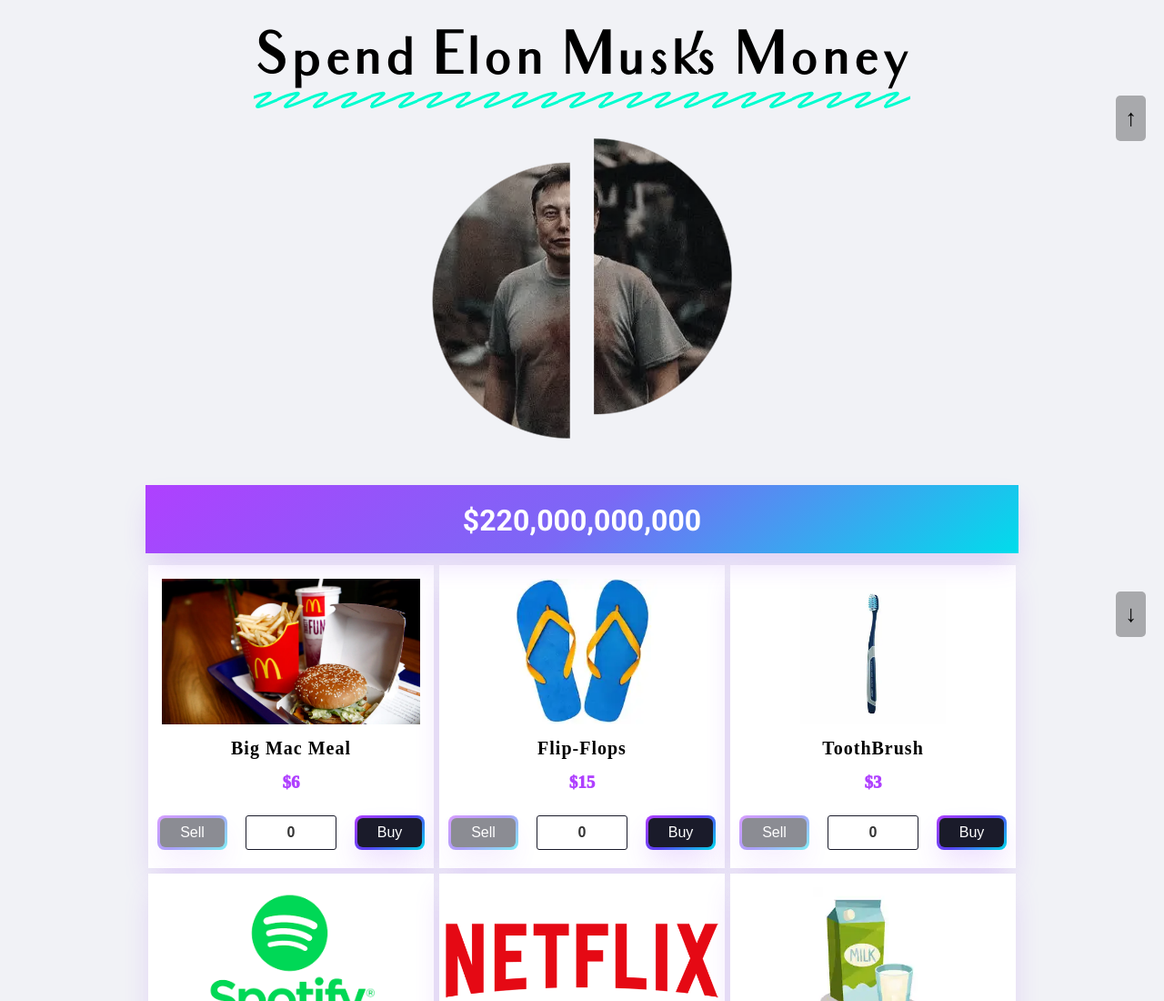
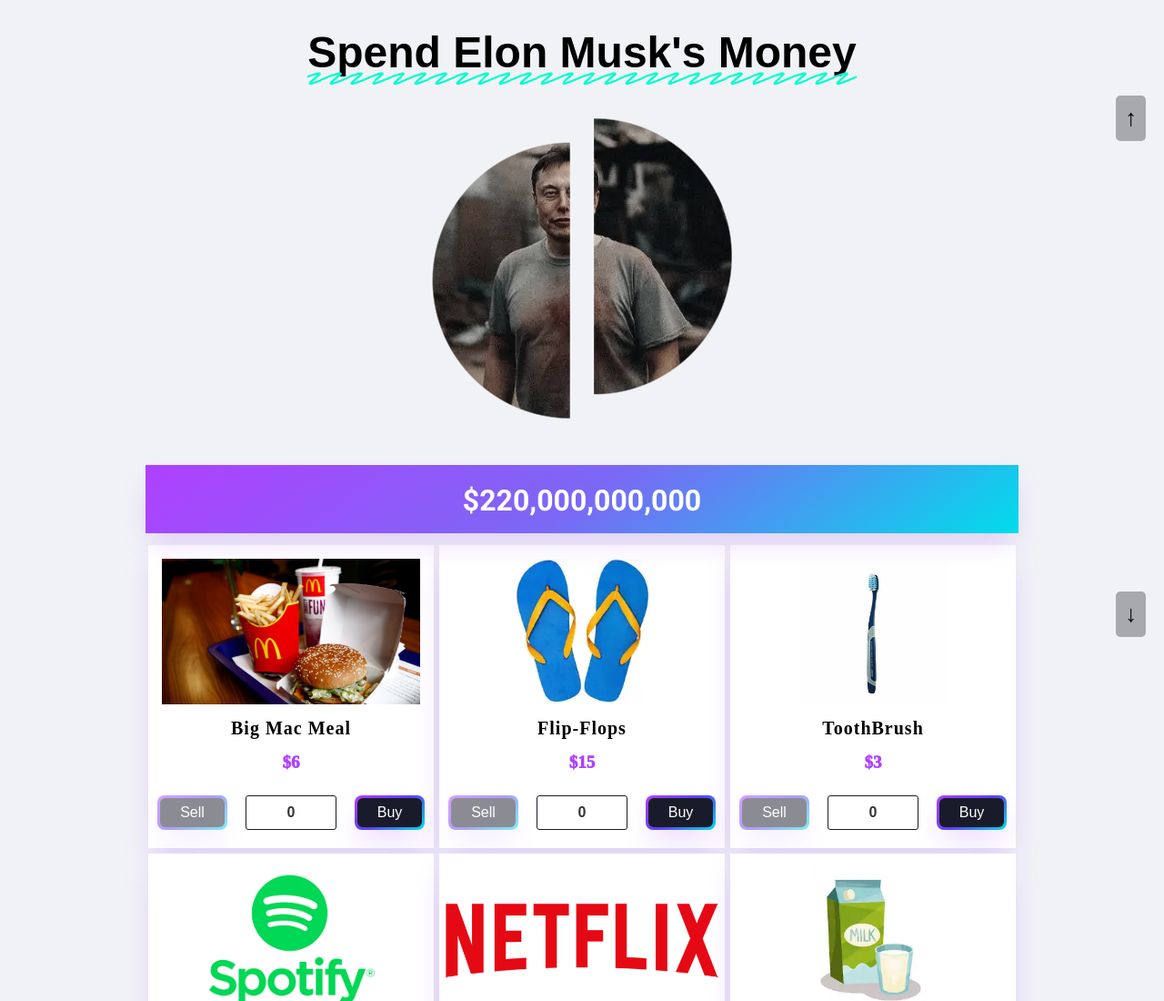
Before and after one commit to zunedaalim/Spend-Elon-Musk-s-Money, a plain HTML site: page index.html in a window 1280 px wide. Shown: the top 1100 px of the page at 91% size. Drawn offline with Linux system fonts and the light colour scheme; a web font is replaced by a local one.

Commit message:
Update style.css

```diff
--- a/style.css
+++ b/style.css
@@ -76,8 +76,8 @@
 }
 
 .photo h1 {
-  font-family: "Audrey";
-  font-size: 4rem;
+  font-family: "Arial";
+  font-size: 3rem;
   font-weight: bolder;
 }
 .noSelect {
```
